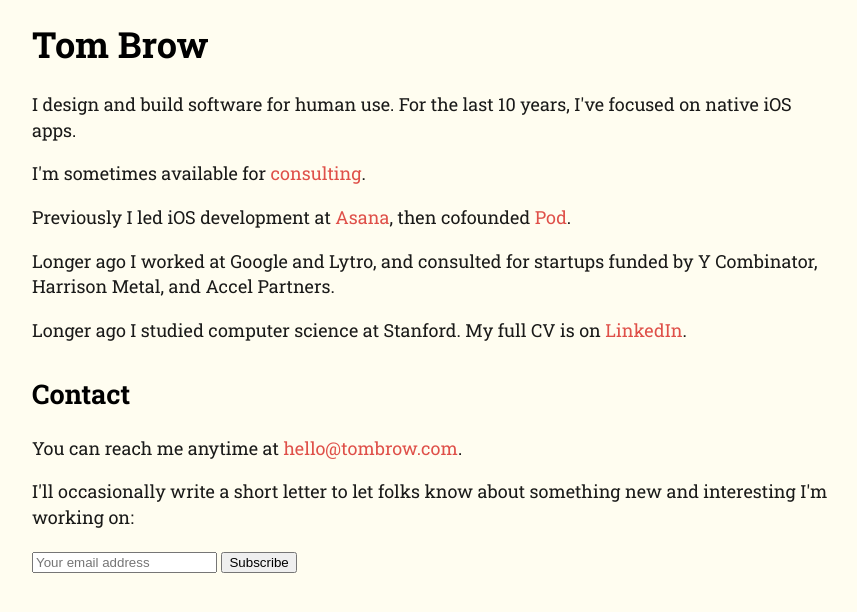
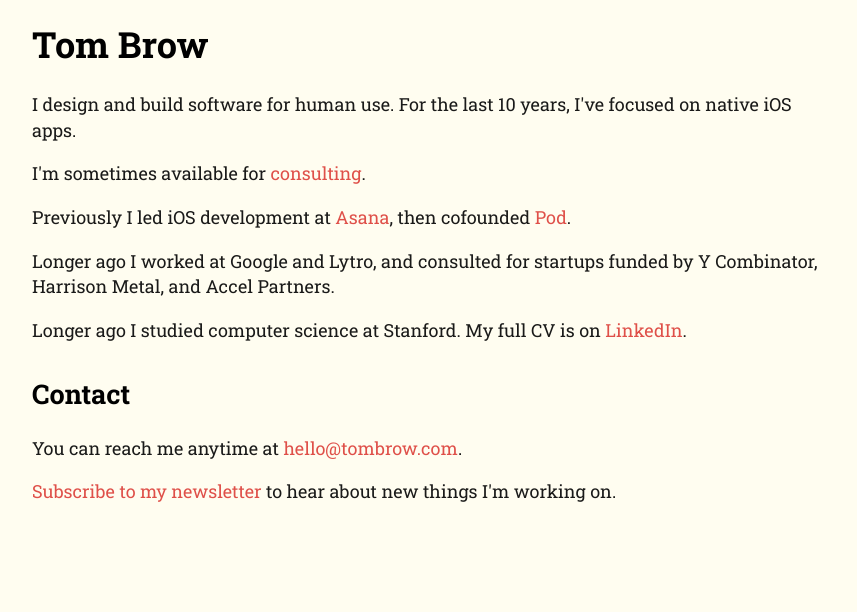
Before and after one commit to brow/rebeccabutler.org, a Jekyll site: the page built from index.html, in a window 1280 px wide, cut to the strip 278-890 px from the top of the page. Shown: the whole strip, without its empty margins (208-1065 px from the left). Built offline with Jekyll 4.4.1, drawn with Linux system fonts in a browser that asks for light colours.

Commit message:
newsletter link instead of form

```diff
--- a/index.html
+++ b/index.html
@@ -24,10 +24,4 @@
 
 <p>You can reach me anytime at <a href="mailto:hello@tombrow.com">hello@tombrow.com</a>.</p>
 
-<p>I'll occasionally write a short letter to let folks know about something new and interesting I'm working on:</p>
-
-<form action="https://tinyletter.com/brow" method="post" target="popupwindow" onsubmit="window.open('https://tinyletter.com/brow', 'popupwindow', 'scrollbars=yes,width=800,height=600');return true">
-  <input type="text" placeholder="Your email address" name="email" id="tlemail" />
-  <input type="hidden" value="1" name="embed"/>
-  <input type="submit" value="Subscribe" />
-</form>
+<p><a href="https://tinyletter.com/brow">Subscribe to my newsletter</a> to hear about new things I'm working on.</a></p>
```
